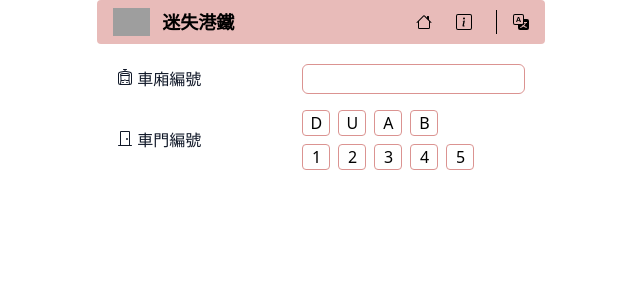
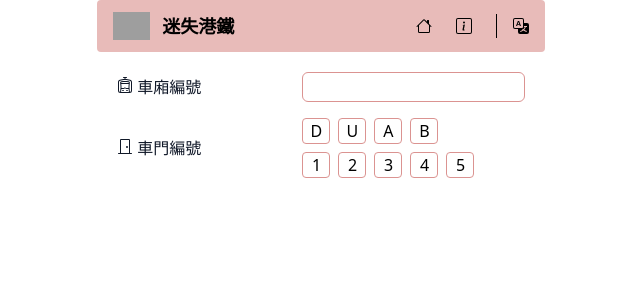
Before and after one commit to SuperDumbTM/lost-in-mtr, a SvelteKit app: page / in a window 1280 px wide. Shown: the top 300 px of the page, without its empty margins (319-959 px from the left). Built offline with nearby package versions, Linux system fonts and the light colour scheme; grey boxes are pictures that could not be loaded.

Commit message:
Increase nav bar height

```diff
--- a/src/routes/+layout.svelte
+++ b/src/routes/+layout.svelte
@@ -22,7 +22,7 @@
 
 <div class="m-auto h-screen max-w-md">
 	<nav class="bg-chestnut-rose-300 rounded border-gray-200">
-		<div class="mx-auto flex max-w-screen-xl flex-wrap items-center justify-between px-4 py-2">
+		<div class="mx-auto flex max-w-screen-xl flex-wrap items-center justify-between px-4 py-3">
 			<a href="https://flowbite.com/" class="flex items-center space-x-3 rtl:space-x-reverse">
 				<img src="https://flowbite.com/docs/images/logo.svg" class="h-7" alt="Flowbite Logo" />
 				<span class="self-center text-lg font-semibold whitespace-nowrap"> 迷失港鐵 </span>
```
